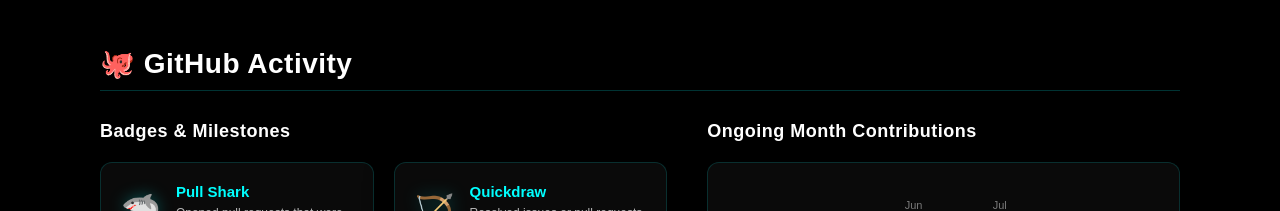
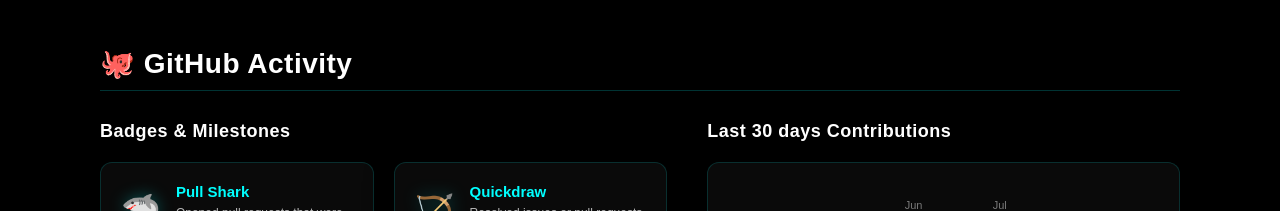
Before and after one commit to SoHaM-250143/my-portfolio, a Next.js app: page / in a window 1280 px wide. Shown: the part 1300-1511 px from the top of the page. Built offline with nearby package versions, Linux system fonts and the light colour scheme; no server answers.

Commit message:
style: rename contributions widget title to Last 30 days Contributions

```diff
--- a/src/app/page.tsx
+++ b/src/app/page.tsx
@@ -148,7 +148,7 @@
 
           {/* Right Column: Contributions */}
           <div className="github-contributions">
-            <h3>Ongoing Month Contributions</h3>
+            <h3>Last 30 days Contributions</h3>
             <div className="contributions-card">
               <GithubGrid />
               <p className="contributions-footer">
```
